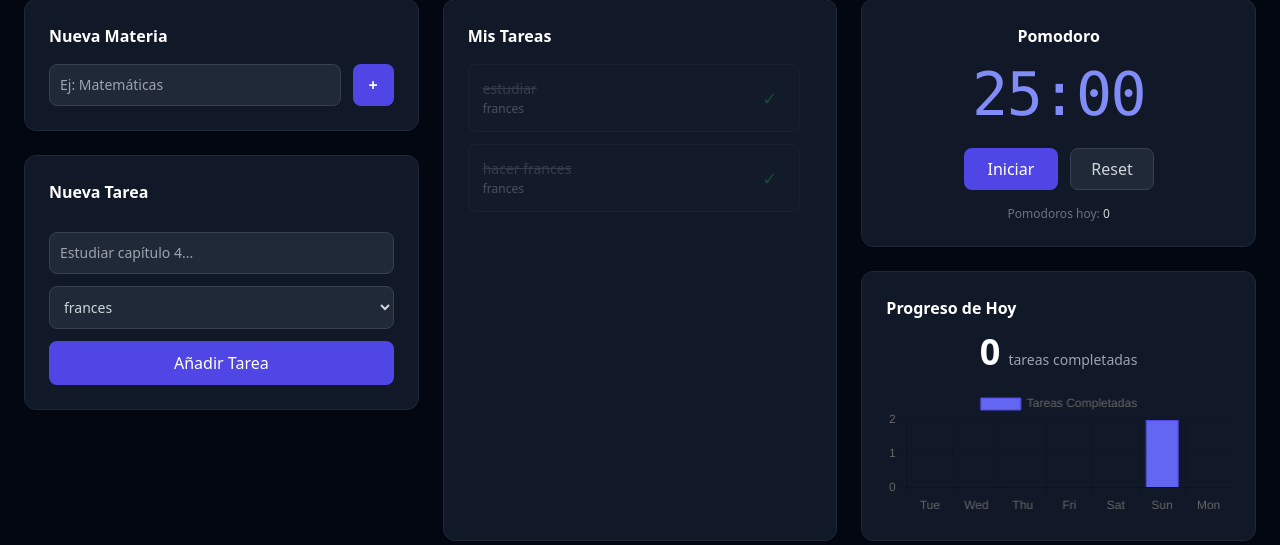
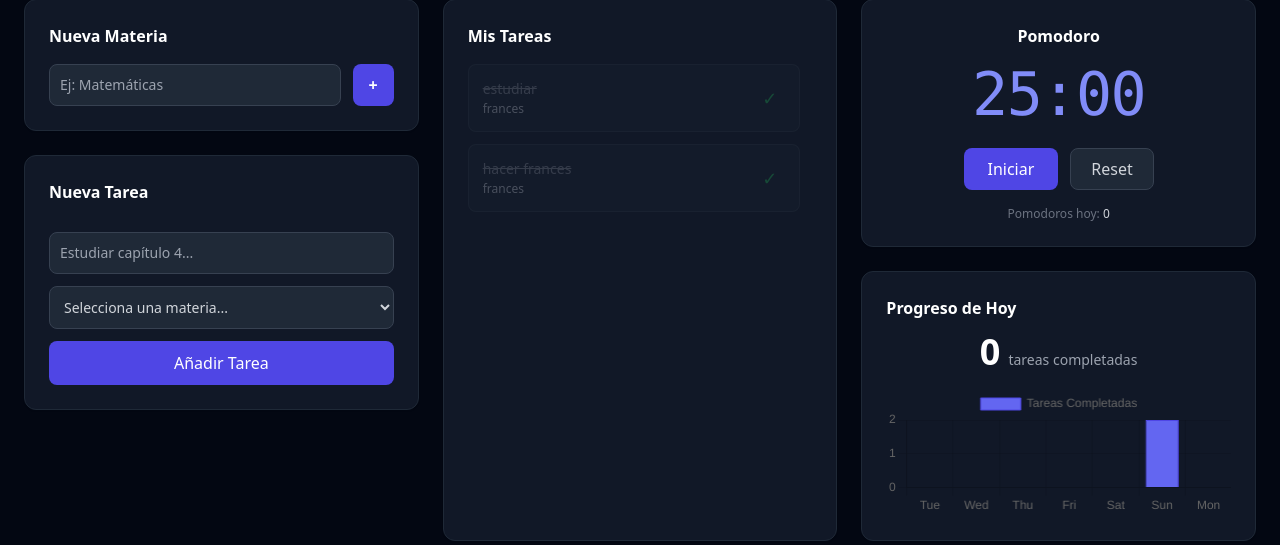
Before and after one commit to samueldav360/STUDY-OS, a Django app: page / in a window 1280 px wide. Shown: the part 108-653 px from the top of the page. Run offline with Django 5.2, Linux system fonts and the light colour scheme; a user stored in the database is signed in; data comes from the database, SQL or seed files in the repository; data that the repository does not hold is empty; some libraries are stand-ins or nearby versions.

Commit message:
Make materia_id select required with default option

```diff
--- a/templates/dashboard.html
+++ b/templates/dashboard.html
@@ -53,7 +53,8 @@
                     {% csrf_token %}
                     <input type="hidden" name="nueva_tarea" value="1">
                     <input type="text" name="titulo_tarea" required placeholder="Estudiar capítulo 4..." class="w-full bg-gray-800 border border-gray-700 p-2.5 rounded-lg outline-none focus:border-indigo-500 focus:ring-1 focus:ring-indigo-500 transition-colors text-sm">
-                    <select name="materia_id" class="w-full bg-gray-800 border border-gray-700 p-2.5 rounded-lg outline-none focus:border-indigo-500 focus:ring-1 focus:ring-indigo-500 transition-colors text-sm text-gray-300">
+                    <select name="materia_id" required class="w-full bg-gray-800 border border-gray-700 p-2.5 rounded-lg outline-none focus:border-indigo-500 focus:ring-1 focus:ring-indigo-500 transition-colors text-sm text-gray-300">
+                        <option value="" disabled selected>Selecciona una materia...</option>
                         {% for m in materias %}<option value="{{ m.id }}">{{ m.nombre }}</option>{% endfor %}
                     </select>
                     <button class="w-full bg-indigo-600 p-2.5 rounded-lg hover:bg-indigo-500 transition-colors duration-200 font-medium text-white mt-2">Añadir Tarea</button>
```
